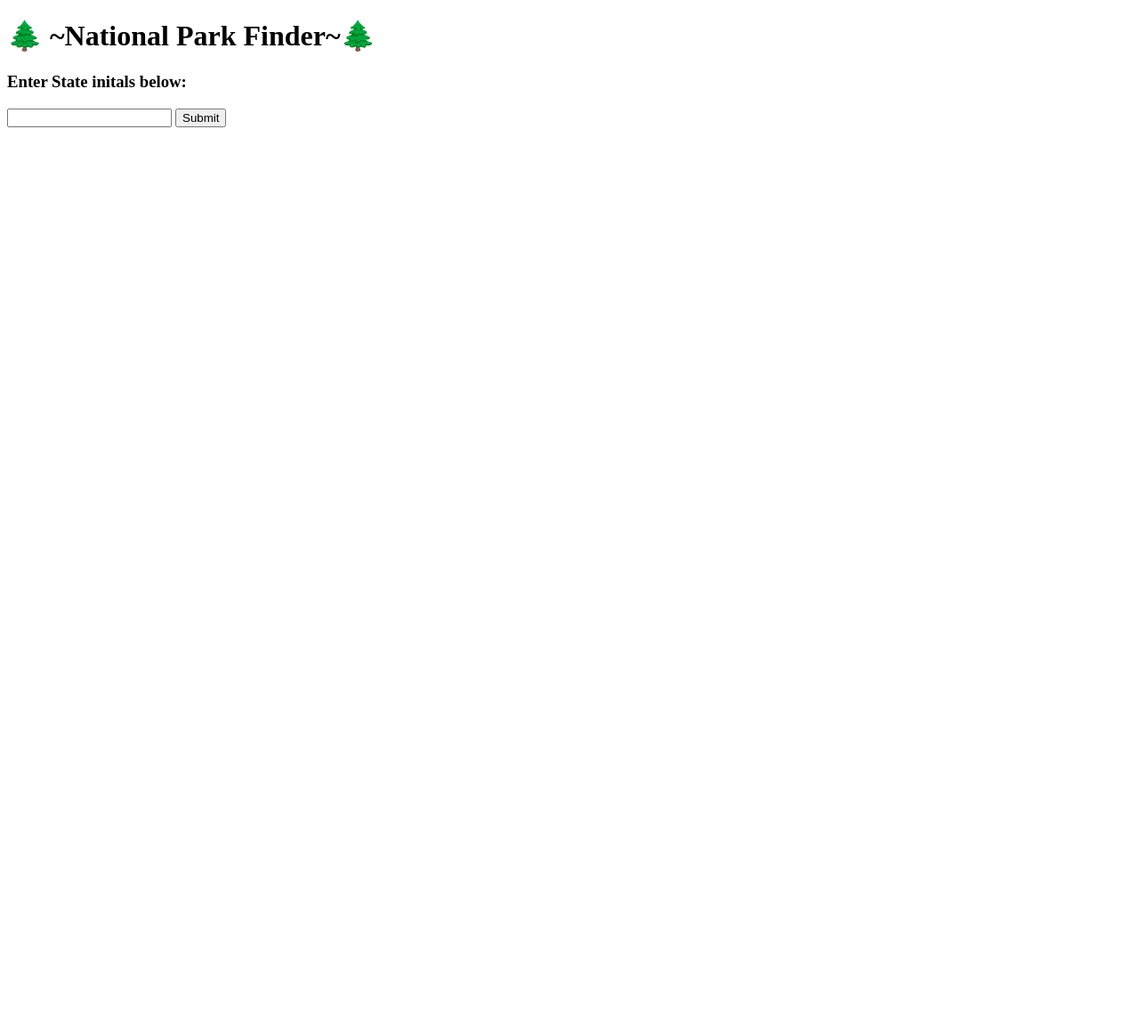
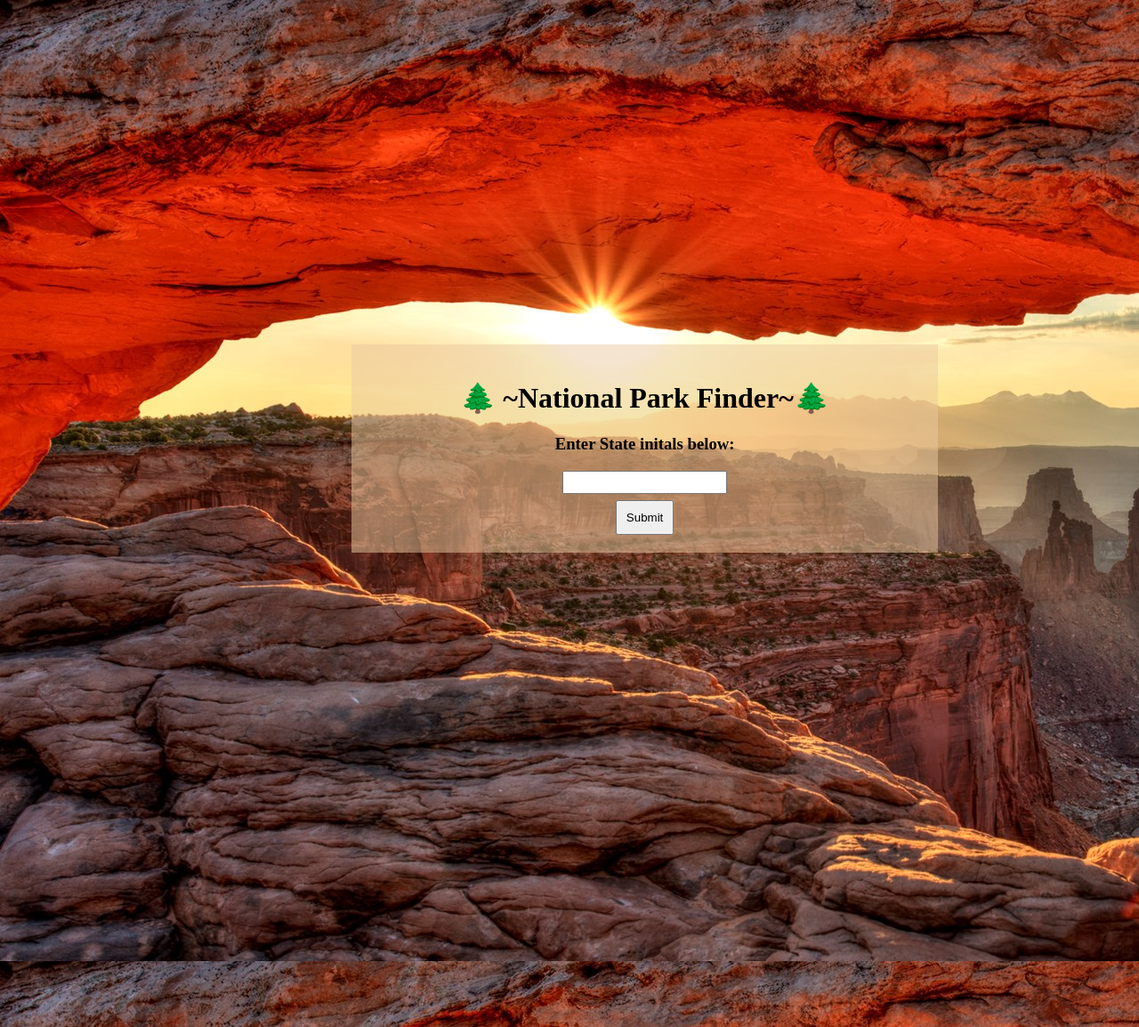
Before and after one commit to BeckyBoo88/Project-4, a Flask app: page / in a window 1280 px wide. Shown: the whole page at 89% size. Before the commit the page ends 143 px from the top, so only its background shows below. Run offline with Flask 2, Linux system fonts and the light colour scheme.

Commit message:
trying to figure out proper resizing for home page css

```diff
--- /dev/null
+++ b/static/css/main.css
@@ -0,0 +1,34 @@
+#homeDiv {
+    margin: 0 auto;
+    margin-top: 50%;
+    margin-bottom: 50%;
+    margin-left: 50%;
+    display: center;
+    width: 80%;
+    text-align: center;
+    padding: 20px;
+    background-color: rgb(235, 202, 159, .5);
+}
+
+#submit {
+    padding: 10px;
+    margin-top: 7px;
+}
+
+#stateC {
+    height: 20px;
+}
+
+body {
+    background-image: url(/static/images/npbackground.jpg);
+    /* background-repeat: no-repeat;
+    background-size: cover;
+    overflow: none;
+} */
+
+    left:50%;
+    width:774px;
+    height:759px;
+    overflow-x:hidden;
+    overflow-y:hidden;
+}
--- a/templates/home.html
+++ b/templates/home.html
@@ -5,15 +5,19 @@
     <meta http-equiv="X-UA-Compatible" content="IE=edge">
     <meta name="viewport" content="width=device-width, initial-scale=1.0">
     <title>National Park Finding Through Flask!</title>
+    <link rel='stylesheet' href="/static/css/main.css" />
 </head>
 <body>
+    <div id='homeDiv'>
         <h1>
         🌲 ~National Park Finder~🌲
         </h1>
         <h3> Enter State initals below:</h3>
         <form action='/list' method='get'>
-        <input name='stateCode' type ='text'>
-        <input type='submit'>
+            <input id='stateC' name='stateCode' type ='text' maxlength='2'>
+            <br />
+            <input id='submit' type='submit'>
         </form>
+    </div>
 </body>
 </html>
--- a/templates/list.html
+++ b/templates/list.html
@@ -7,6 +7,7 @@
     <title>NP List</title>
 </head>
 <body>
+    <a href="/">Home Page</a>
     <ul>
         {% for park in parkList['data'] %}
             <li> {{ park['fullName'] + ': ' + park['description'] }}</li>
--- a/templates/parkdetails.html
+++ b/templates/parkdetails.html
@@ -7,6 +7,7 @@
     <title>Park Details</title>
 </head>
 <body>
+    <a href="/">Home Page</a>
     <div>
         {% for park in parkDetails['data'] %}
             <h1>{{ park['fullName']}}</h1>
```
Also changed, not shown: static/images/national-park-service-sign-with-copy-space-to-left.jpg (added), static/images/npbackground.jpg (added). Lines whose indentation alone changed are shown as unchanged.
